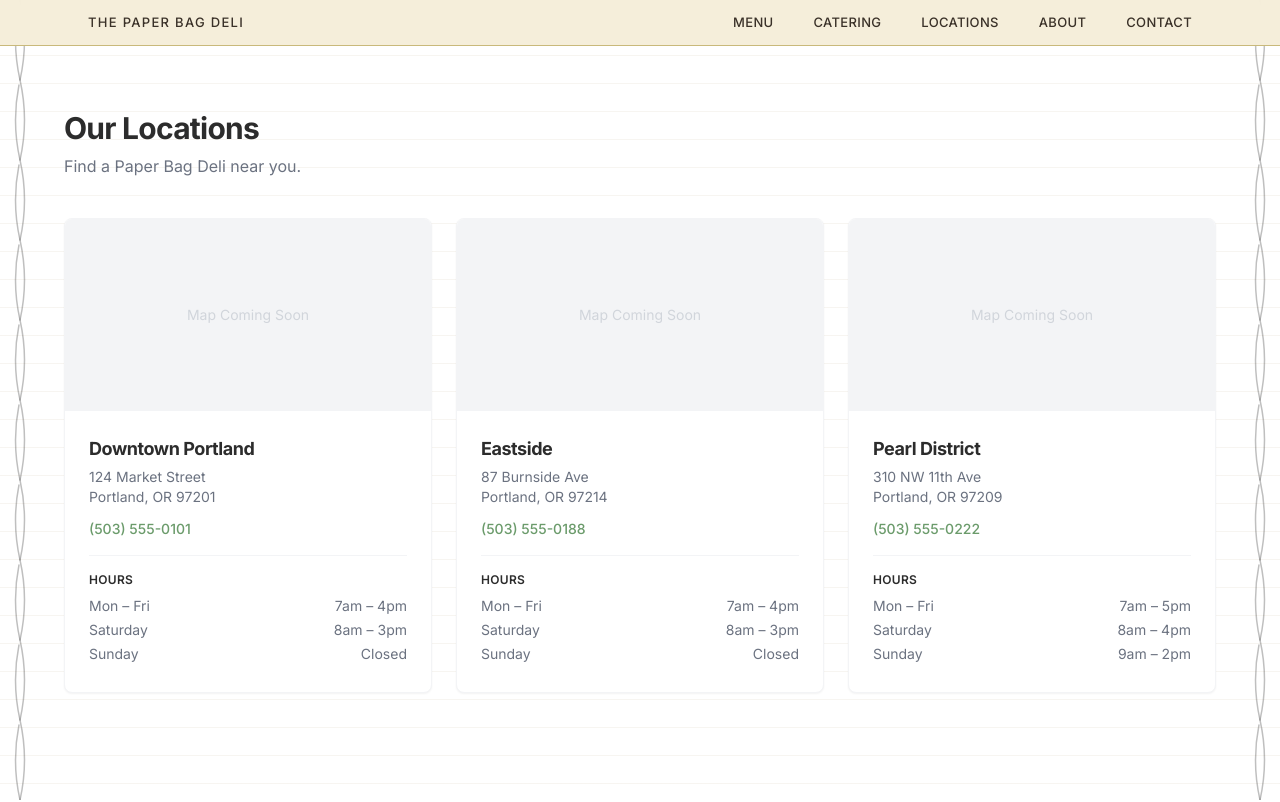
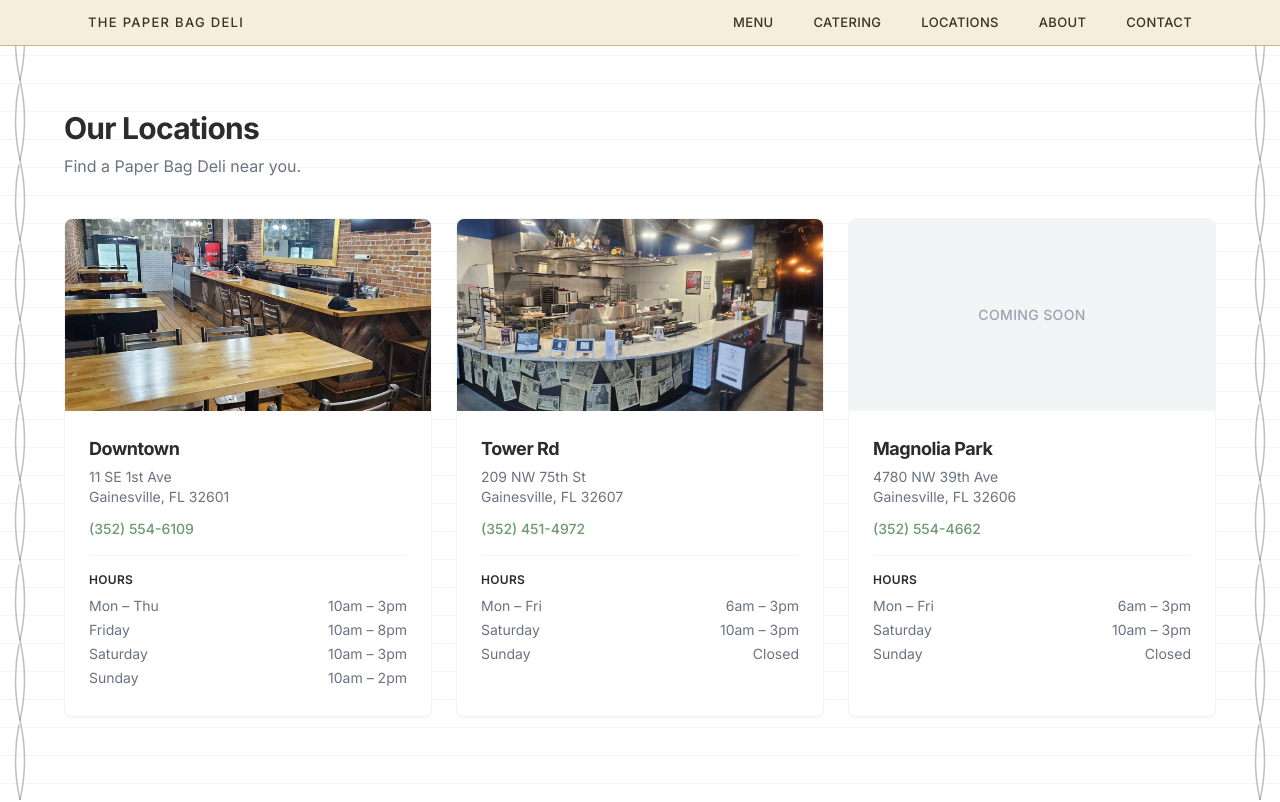
Before and after one commit to edge6-ux/PaperBag, a Next.js app: page /locations in a window 1280 px wide. Shown: the top 802 px of the page. Built offline with nearby package versions, Linux system fonts and the light colour scheme.

Commit message:
remove magnolia from homepage, add coming soon to locations page

```diff
--- a/app/locations/page.tsx
+++ b/app/locations/page.tsx
@@ -1,49 +1,46 @@
 import Section from '@/components/Section'
 import LocationCard from '@/components/LocationCard'
-
-const locations = [
-  {
-    name: 'Downtown Portland',
-    address: '124 Market Street',
-    city: 'Portland, OR 97201',
-    phone: '(503) 555-0101',
-    hours: [
-      { days: 'Mon – Fri', time: '7am – 4pm' },
-      { days: 'Saturday', time: '8am – 3pm' },
-      { days: 'Sunday', time: 'Closed' },
-    ],
-  },
-  {
-    name: 'Eastside',
-    address: '87 Burnside Ave',
-    city: 'Portland, OR 97214',
-    phone: '(503) 555-0188',
-    hours: [
-      { days: 'Mon – Fri', time: '7am – 4pm' },
-      { days: 'Saturday', time: '8am – 3pm' },
-      { days: 'Sunday', time: 'Closed' },
-    ],
-  },
-  {
-    name: 'Pearl District',
-    address: '310 NW 11th Ave',
-    city: 'Portland, OR 97209',
-    phone: '(503) 555-0222',
-    hours: [
-      { days: 'Mon – Fri', time: '7am – 5pm' },
-      { days: 'Saturday', time: '8am – 4pm' },
-      { days: 'Sunday', time: '9am – 2pm' },
-    ],
-  },
-]
 
 export default function LocationsPage() {
   return (
     <Section title="Our Locations" subtitle="Find a Paper Bag Deli near you.">
       <div className="grid grid-cols-1 md:grid-cols-2 lg:grid-cols-3 gap-6">
-        {locations.map((loc) => (
-          <LocationCard key={loc.name} {...loc} />
-        ))}
+        <LocationCard
+          name="Downtown"
+          address="11 SE 1st Ave"
+          city="Gainesville, FL 32601"
+          phone="(352) 554-6109"
+          image="/downtown.jpg"
+          hours={[
+            { days: 'Mon – Thu', time: '10am – 3pm' },
+            { days: 'Friday', time: '10am – 8pm' },
+            { days: 'Saturday', time: '10am – 3pm' },
+            { days: 'Sunday', time: '10am – 2pm' },
+          ]}
+        />
+        <LocationCard
+          name="Tower Rd"
+          address="209 NW 75th St"
+          city="Gainesville, FL 32607"
+          phone="(352) 451-4972"
+          image="/tower.jpg"
+          hours={[
+            { days: 'Mon – Fri', time: '6am – 3pm' },
+            { days: 'Saturday', time: '10am – 3pm' },
+            { days: 'Sunday', time: 'Closed' },
+          ]}
+        />
+        <LocationCard
+          name="Magnolia Park"
+          address="4780 NW 39th Ave"
+          city="Gainesville, FL 32606"
+          phone="(352) 554-4662"
+          hours={[
+            { days: 'Mon – Fri', time: '6am – 3pm' },
+            { days: 'Saturday', time: '10am – 3pm' },
+            { days: 'Sunday', time: 'Closed' },
+          ]}
+        />
       </div>
     </Section>
   )
--- a/app/page.tsx
+++ b/app/page.tsx
@@ -8,8 +8,8 @@
     <>
       <Hero />
 
-      <Section title="Visit Us" subtitle="We have three convenient locations across Gainesville." className="!pt-8 sm:!pt-16">
-        <div className="grid grid-cols-1 md:grid-cols-3 gap-6">
+      <Section title="Visit Us" subtitle="We have two convenient locations across Gainesville." className="!pt-8 sm:!pt-16">
+        <div className="grid grid-cols-1 md:grid-cols-2 gap-6">
           <LocationCard
             name="Downtown"
             address="11 SE 1st Ave"
@@ -29,18 +29,6 @@
             city="Gainesville, FL 32607"
             phone="(352) 451-4972"
             image="/tower.jpg"
-            hours={[
-              { days: 'Mon – Fri', time: '6am – 3pm' },
-              { days: 'Saturday', time: '10am – 3pm' },
-              { days: 'Sunday', time: 'Closed' },
-            ]}
-          />
-          <LocationCard
-            name="Magnolia Park"
-            address="4780 NW 39th Ave"
-            city="Gainesville, FL 32606"
-            phone="(352) 554-4662"
-            image="/mag.jpg"
             hours={[
               { days: 'Mon – Fri', time: '6am – 3pm' },
               { days: 'Saturday', time: '10am – 3pm' },
--- a/components/LocationCard.tsx
+++ b/components/LocationCard.tsx
@@ -23,7 +23,7 @@
           <Image src={image} alt={name} fill className="object-cover object-center" />
         ) : (
           <div className="w-full h-full flex items-center justify-center">
-            <span className="text-gray-300 text-sm">Map Coming Soon</span>
+            <span className="text-gray-400 text-sm font-medium tracking-wide uppercase">Coming Soon</span>
           </div>
         )}
       </div>
```
